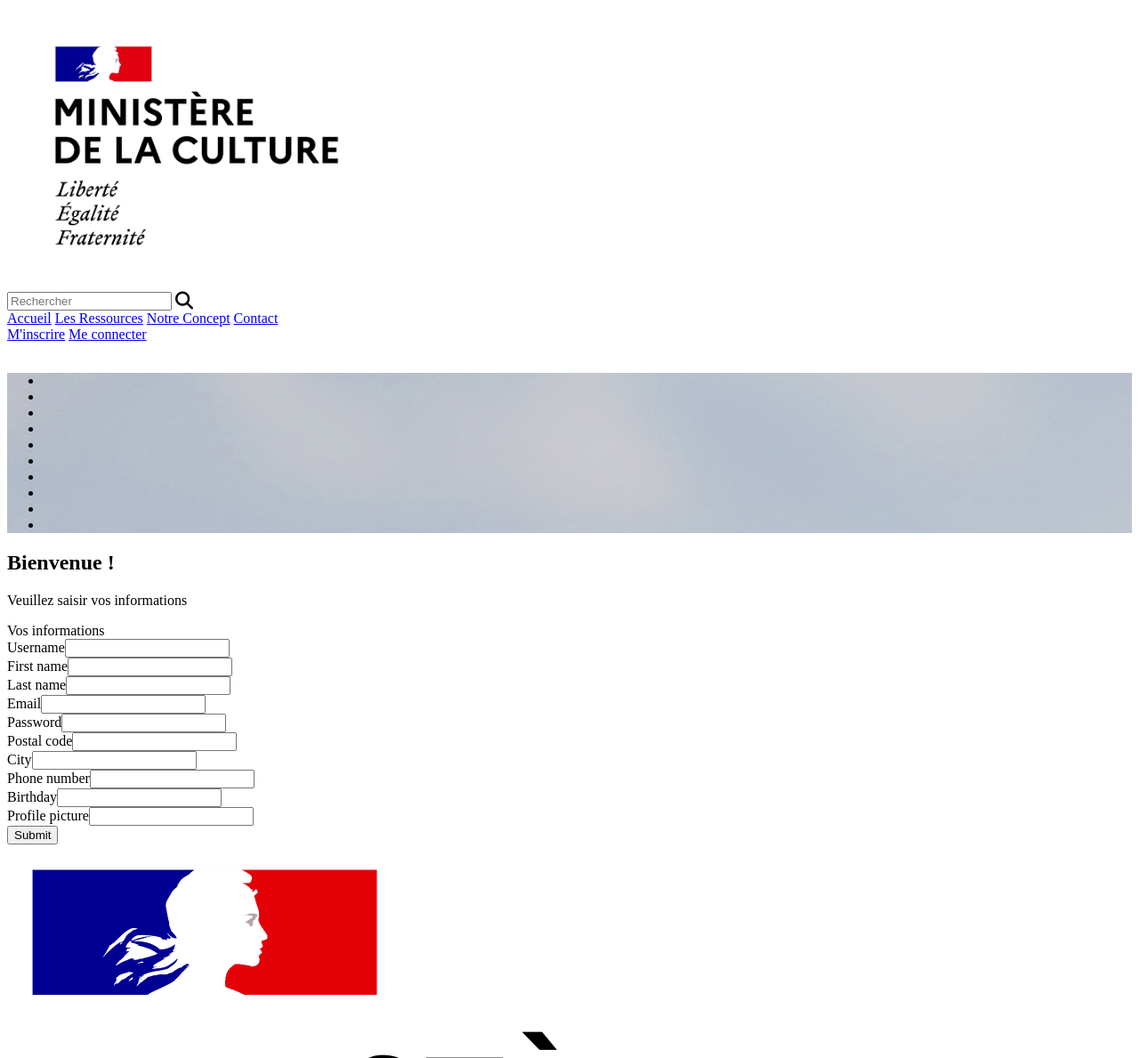
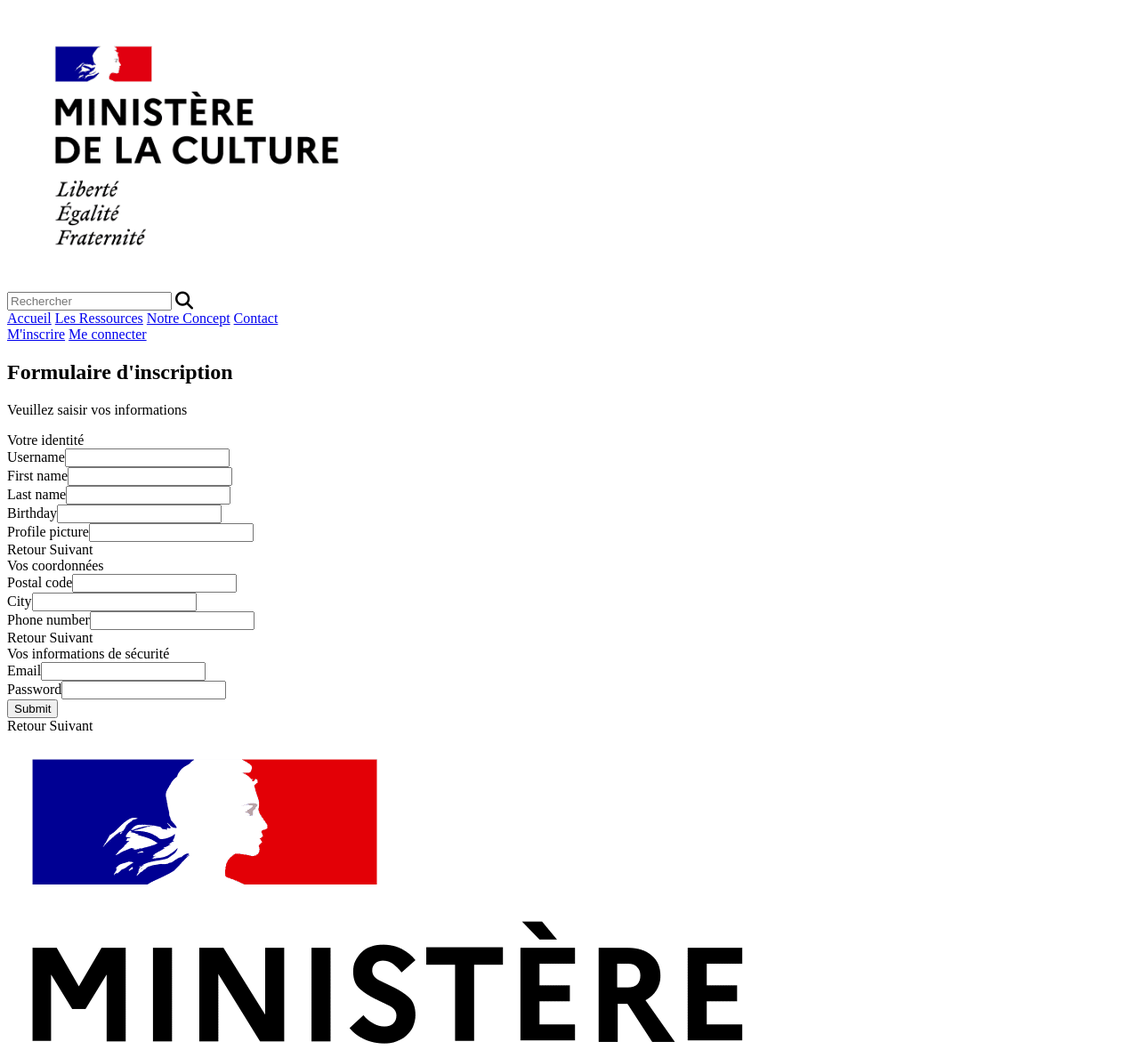
Before and after one commit to Martin-Buriez/Ressources_Relationnelles, a Symfony app: template templates/register/index.html.twig in a window 1280 px wide. Shown: the top 1189 px of the page at 89% size. Run offline with Twig, Linux system fonts and the light colour scheme; the template is opened without the code that fills it, so the values that code supplies are empty; form fields are guessed from the names that the template uses; some libraries are stand-ins or nearby versions.

Commit message:
Register Front Finished

```diff
--- a/src/Form/RegisterType.php
+++ b/src/Form/RegisterType.php
@@ -105,7 +105,7 @@ class RegisterType extends AbstractType
             ->add('submit', SubmitType::class, [
                 'label' => 'S\'inscrire',
                 'attr' => [
-                    'class' => 'my-8 w-full px-4 tracking-wide text-white transition-colors duration-200 transform bg-main-blue rounded-md hover:text-main-blue hover:bg-main-white focus:ring-blue-400 focus:outline-none focus:ring focus:ring-opacity-40'
+                    'class' => 'font-medium mt-5 mb-5 w-full px-4 bg-white hover:bg-gray-100 text-gray-800 font-semibold py-2 px-4 border border-gray-400 rounded shadow'
                 ]
             ])
         ;
--- a/templates/partials/navbar.html.twig
+++ b/templates/partials/navbar.html.twig
@@ -22,4 +22,3 @@
         </div>
     </div>
 </div>
-<br/>
--- a/templates/register/index.html.twig
+++ b/templates/register/index.html.twig
@@ -7,38 +7,26 @@
 <div class="relative min-h-screen flex">
 
     <div class="flex flex-col sm:flex-row items-center md:items-start sm:justify-center md:justify-start flex-auto min-w-0 bg-main-white">
-        <div class="sm:w-1/2 xl:w-2/5 h-full hidden md:flex flex-auto items-center justify-start overflow-hidden bg-main-blue text-white bg-no-repeat bg-cover relative" style="background-image: url('{{ asset('assets/media/old_man_phone.jpg') }}')";>
-            <div class="absolute bg-gradient-to-b from-main-blue to-main-light-blue opacity-75 inset-0 z-0"></div>
-            <div class="absolute triangle  min-h-screen right-0 w-16" style=""></div>
-            <ul class="circles">
-                <li></li>
-                <li></li>
-                <li></li>
-                <li></li>
-                <li></li>
-                <li></li>
-                <li></li>
-                <li></li>
-                <li></li>
-                <li></li>
-            </ul>
-        </div>
-        <div class="md:flex md:items-center md:justify-center w-full sm:w-auto md:h-full xl:w-2/5 p-8  md:p-10 lg:p-14 sm:rounded-lg md:rounded-none bg-main-white ">
+        <div class="md:flex md:mt-10 md:justify-center w-full sm:w-auto md:h-full xl:w-2/5 sm:rounded-lg md:rounded-none bg-main-white ">
             <div class="max-w-md w-full space-y-8">
                 <div class="text-center">
-                    <h2 class="mt-6 text-3xl font-bold text-gray-900"> Bienvenue ! </h2>
+                    <h2 class="mt-6 text-3xl font-bold text-gray-900"> Formulaire d'inscription </h2>
                     <p class="mt-2 text-sm text-gray-500"> Veuillez saisir vos informations </p>
-                </div>
-                <div class="flex items-center justify-center space-x-2">
-                    <span class="h-px w-16 bg-gray-500"></span>
-                    <span class="text-gray-700 font-normal">Vos informations</span>
-                    <span class="h-px w-16 bg-gray-500"></span>
                 </div>
                 {% if notification != null %}
                     <p class="text-main-red text-center">L'email saisit est déjà enregistré sur le site !</p>
                 {% endif %}
                 {{ form_start(registerForm) }}
-                <div>
+
+                <div id="identity_form">
+
+                    <div class="flex items-center justify-center space-x-2">
+                        <span class="h-px w-16 bg-gray-500"></span>
+                        <span class="text-gray-700 font-normal">Votre identité</span>
+                        <span class="h-px w-16 bg-gray-500"></span>
+                    </div>
+
+                    <div class="mt-5">
                         {{ form_row(registerForm.username) }}
                     </div>
                     <div>
@@ -48,12 +36,32 @@
                         {{ form_row(registerForm.last_name) }}
                     </div>
                     <div>
-                    {{ form_row(registerForm.email) }}
+                        {{ form_row(registerForm.birthday) }}
                     </div>
                     <div>
-                    {{ form_row(registerForm.password) }}
+                        {{ form_row(registerForm.profile_picture) }}
                     </div>
-                <div>
+
+                    <div class="inline-flex justify-around mt-6 w-full">
+                        <a class="bg-gray-300 hover:bg-gray-400 text-gray-800 font-bold py-2 px-4 rounded-l" disabled>
+                            Retour
+                        </a>
+                        <a id="identity_next_button" class="bg-gray-300 hover:bg-gray-400 text-gray-800 font-bold py-2 px-4 rounded-r">
+                            Suivant
+                        </a>
+                    </div>
+
+                </div>
+
+                <div id="coordinates_form" class="hidden">
+
+                    <div class="flex items-center justify-center space-x-2">
+                        <span class="h-px w-16 bg-gray-500"></span>
+                        <span class="text-gray-700 font-normal">Vos coordonnées</span>
+                        <span class="h-px w-16 bg-gray-500"></span>
+                    </div>
+
+                    <div class="mt-5">
                         {{ form_row(registerForm.postal_code) }}
                     </div>
                     <div>
@@ -62,18 +70,76 @@
                     <div>
                         {{ form_row(registerForm.phone_number) }}
                     </div>
-                <div>
-                    {{ form_row(registerForm.birthday) }}
+
+                    <div class="inline-flex justify-around mt-6 w-full">
+                        <a id="coordinates_return_button" class="bg-gray-300 hover:bg-gray-400 text-gray-800 font-bold py-2 px-4 rounded-l" disabled>
+                            Retour
+                        </a>
+                        <a id="coordinates_next_button" class="bg-gray-300 hover:bg-gray-400 text-gray-800 font-bold py-2 px-4 rounded-r">
+                            Suivant
+                        </a>
+                    </div>
+
+                </div>
+
+                <div id="security_form" class="hidden">
+
+                    <div class="flex items-center justify-center space-x-2">
+                        <span class="h-px w-16 bg-gray-500"></span>
+                        <span class="text-gray-700 font-normal">Vos informations de sécurité</span>
+                        <span class="h-px w-16 bg-gray-500"></span>
+                    </div>
+
+                    <div class="mt-5">
+                        {{ form_row(registerForm.email) }}
                     </div>
                     <div>
-                    {{ form_row(registerForm.profile_picture) }}
+                        {{ form_row(registerForm.password) }}
                     </div>
-                <div class="mt-5">
+                    <div>
                         {{ form_row(registerForm.submit) }}
+                    </div>
+
+                    <div class="inline-flex justify-around mt-6 w-full">
+                        <a id="security_return_button" class="bg-gray-300 hover:bg-gray-400 text-gray-800 font-bold py-2 px-4 rounded-l" disabled>
+                            Retour
+                        </a>
+                        <a class="bg-gray-300 hover:bg-gray-400 text-gray-800 font-bold py-2 px-4 rounded-r" disabled="">
+                            Suivant
+                        </a>
+                    </div>
+
                 </div>
                 {{ form_end(registerForm) }}
             </div>
         </div>
+        <div class="sm:w-1/2 xl:w-2/5 h-full hidden md:flex flex-auto items-center justify-start overflow-hidden bg-main-blue bg-no-repeat bg-cover relative" style="background-image: url('{{ asset('assets/media/old_man_phone.jpg') }}')";>
+            <div class="absolute bg-gradient-to-b from-main-blue to-main-light-blue opacity-75 inset-0 z-0"></div>
+            <div class="absolute triangle  min-h-screen right-0 w-16" style=""></div>
         </div>
     </div>
+</div>
+
+    <script>
+        document.querySelector("#identity_next_button").addEventListener("click", function () {
+            document.querySelector("#identity_form").style.display = "none";
+            document.querySelector("#coordinates_form").style.display = "block";
+        })
+
+        document.querySelector("#coordinates_return_button").addEventListener("click", function() {
+            document.querySelector("#coordinates_form").style.display = "none";
+            document.querySelector("#identity_form").style.display = "block";
+        })
+
+        document.querySelector("#coordinates_next_button").addEventListener("click", function() {
+            document.querySelector("#coordinates_form").style.display = "none";
+            document.querySelector("#security_form").style.display = "block";
+        })
+
+        document.querySelector("#security_return_button").addEventListener("click", function() {
+            document.querySelector("#security_form").style.display = "none";
+            document.querySelector("#coordinates_form").style.display = "block";
+        })
+    </script>
+
 {% endblock %}
```
Also changed, not shown: public/assets/media/old_man_phone.jpg. Lines whose indentation alone changed are shown as unchanged.
